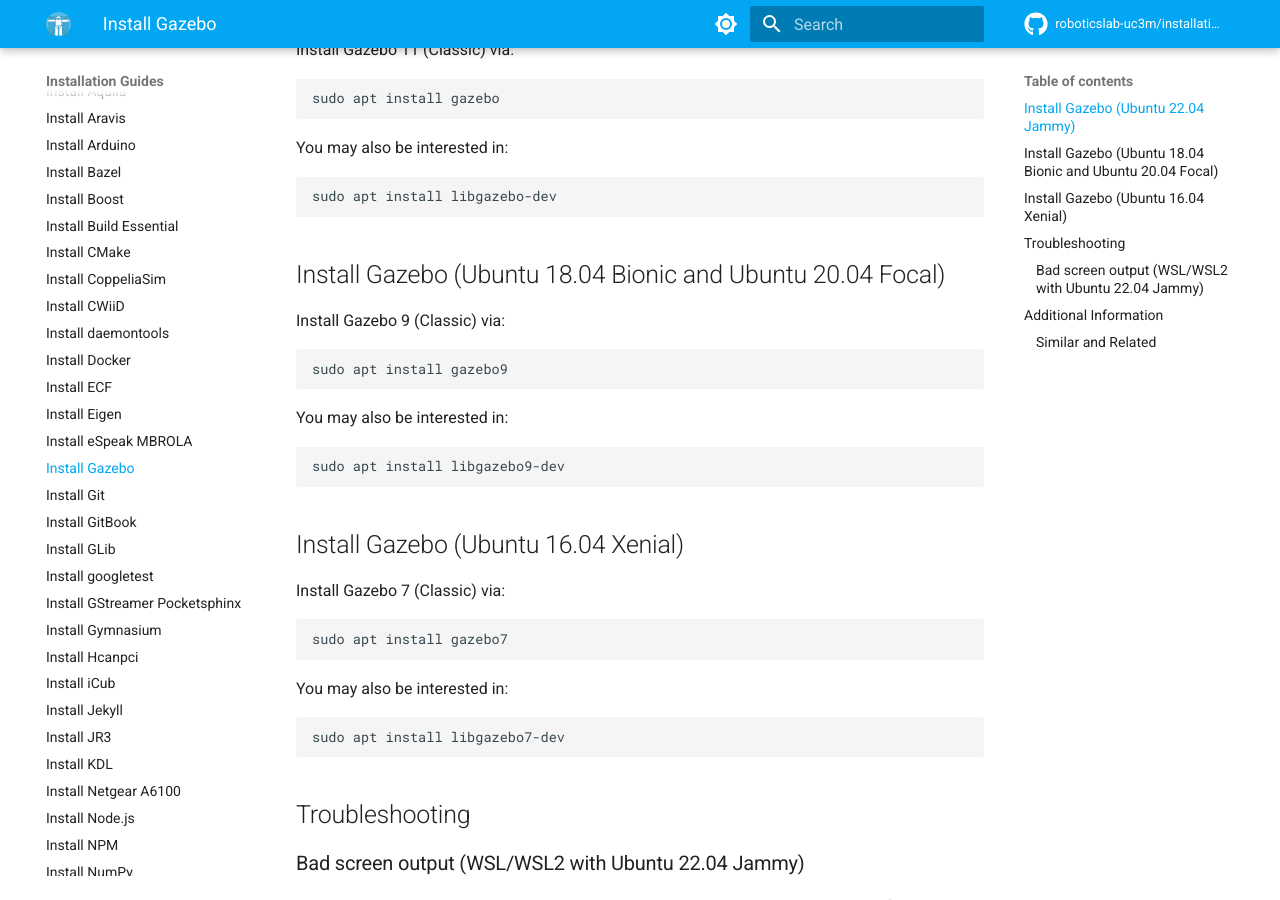
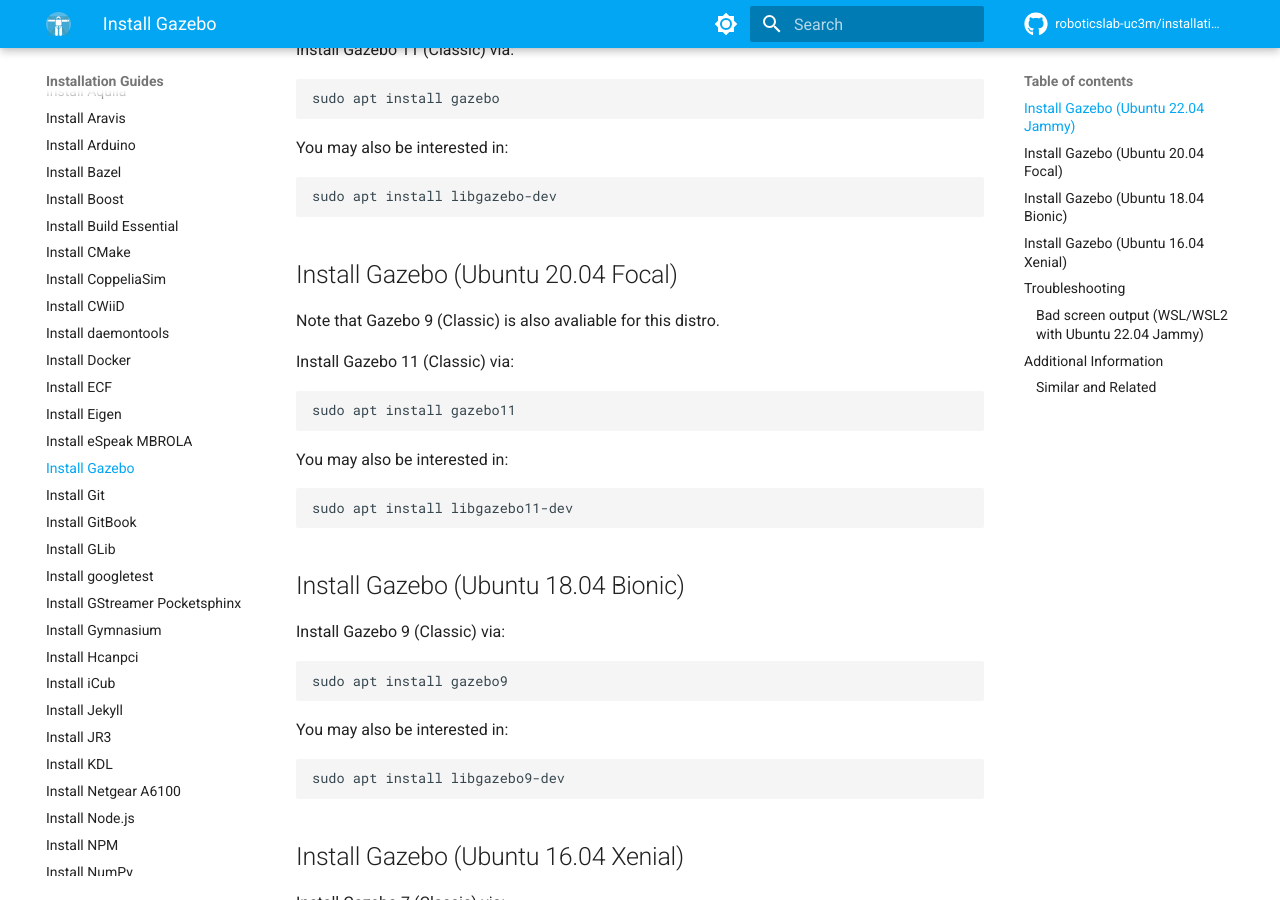
Before and after one commit to roboticslab-uc3m/installation-guides, an MkDocs documentation site: the page built from docs/install-gazebo.md, in a window 1280 px wide and 900 px high, scrolled down 334 px. Built offline with MkDocs 1.6.1 and Material for MkDocs 9.7.7, drawn with Linux system fonts in a browser that asks for light colours; comment, search, counter and statistics services are not loaded.

Commit message:
gazebo add distro names

````diff
--- a/docs/install-gazebo.md
+++ b/docs/install-gazebo.md
@@ -19,7 +19,23 @@
 sudo apt install libgazebo-dev
 ```
 
-## Install Gazebo (Ubuntu 18.04 Bionic and Ubuntu 20.04 Focal)
+## Install Gazebo (Ubuntu 20.04 Focal)
+
+Note that Gazebo 9 (Classic) is also avaliable for this distro.
+
+Install Gazebo 11 (Classic) via:
+
+```bash
+sudo apt install gazebo11
+```
+
+You may also be interested in:
+
+```bash
+sudo apt install libgazebo11-dev
+```
+
+## Install Gazebo (Ubuntu 18.04 Bionic)
 
 Install Gazebo 9 (Classic) via:
 
````
